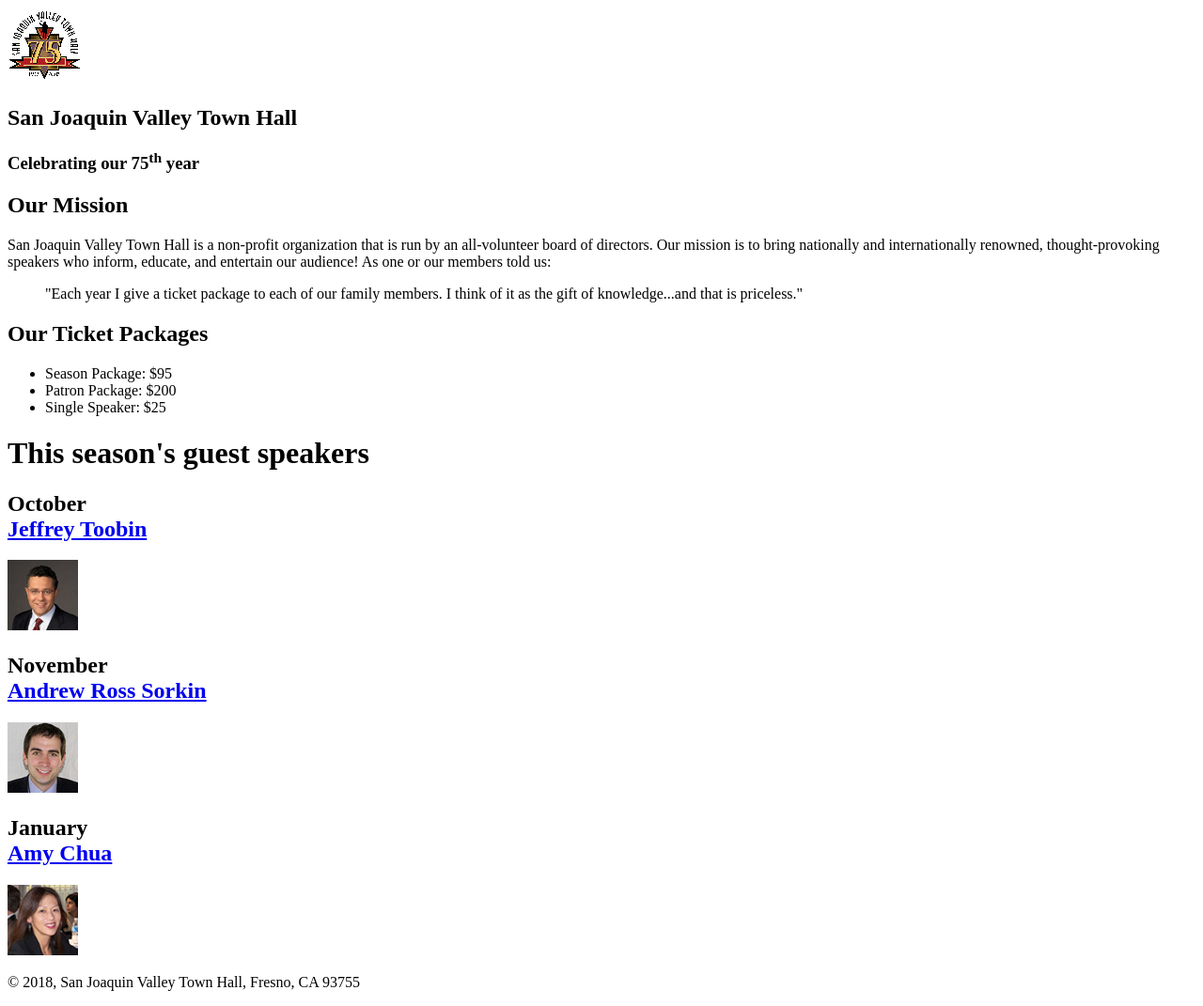
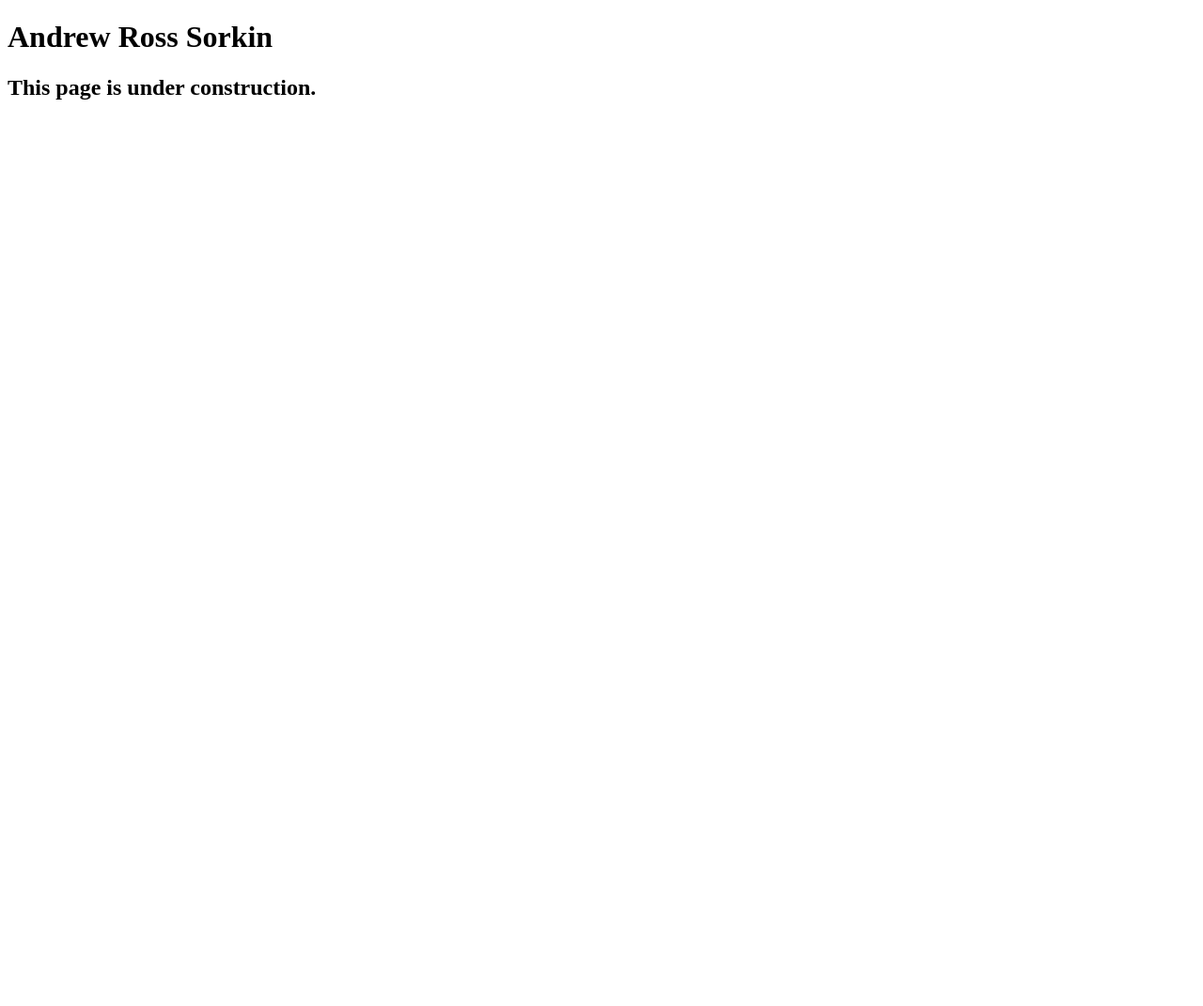
Before and after one commit to bel124/A09, a plain HTML site: page index.html in a window 1280 px wide. Shown: the whole page at 94% size. After the commit the page ends 800 px from the top, so only its background shows below. Drawn offline with Linux system fonts and the light colour scheme.

Commit message:
copied what the sorkin.html contained into the index.html file

```diff
--- a/index.html
+++ b/index.html
@@ -8,36 +8,10 @@
 </head>
 
 <body>
-	<header>
-		<img src="images/town_hall_logo.gif" alt="Town Hall Logo" height="80">
-		<h2>San Joaquin Valley Town Hall</h2>
-		<h3>Celebrating our 75<sup>th</sup> year</h3>
-	</header>
-	<main>
-		<h2>Our Mission</h2>
-		<p> San Joaquin Valley Town Hall is a non-profit organization that is run by an all-volunteer board of directors. Our mission is to bring nationally and internationally renowned, thought-provoking speakers who inform, educate, and entertain our audience! As one or our members told us:</p>
+<main>
+	<h1>Andrew Ross Sorkin</h1>
+	<h2>This page is under construction.</h2>
+</main>
+</body>
 
-		<blockquote> "Each year I give a ticket package to each of our family members. I think of it as the gift of knowledge...and that is priceless." </blockquote>
-
-		<h2>Our Ticket Packages</h2>
-		<ul>
-			<li>Season Package: $95</li>
-			<li>Patron Package: $200</li>
-			<li>Single Speaker: $25</li>
-		</ul>
-
-		<h1>This season's guest speakers</h1>
-
-		<h2>October<br><a href="speakers/toobin.html">Jeffrey Toobin</a></h2>
-		<img src="images/toobin75.jpg" alt="Photograph of Jeffrey Toobin" height="75">
-		<h2>November <br><a href="speakers/sorkin.html">Andrew Ross Sorkin</a></h2>
-		<img src="images/sorkin75.jpg" alt="Photograph of Andrew Ross Sorkin" height="75">
-		<h2>January <br><a href="speakers/chua.html">Amy Chua</a></h2>
-		<img src="images/chua75.jpg" alt="Photograph of Amy Chua" height="75">
-
-	</main>
-	<footer>
-		<p>&copy; 2018, San Joaquin Valley Town Hall, Fresno, CA 93755</p>
-	</footer>
-</body>
 </html>
```
